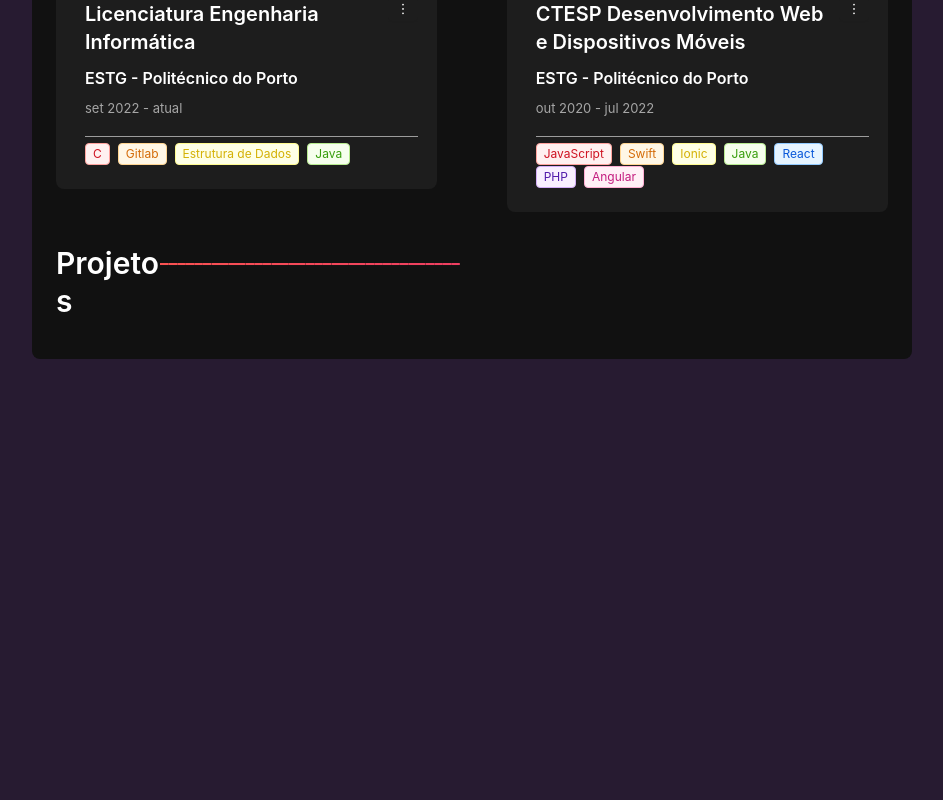
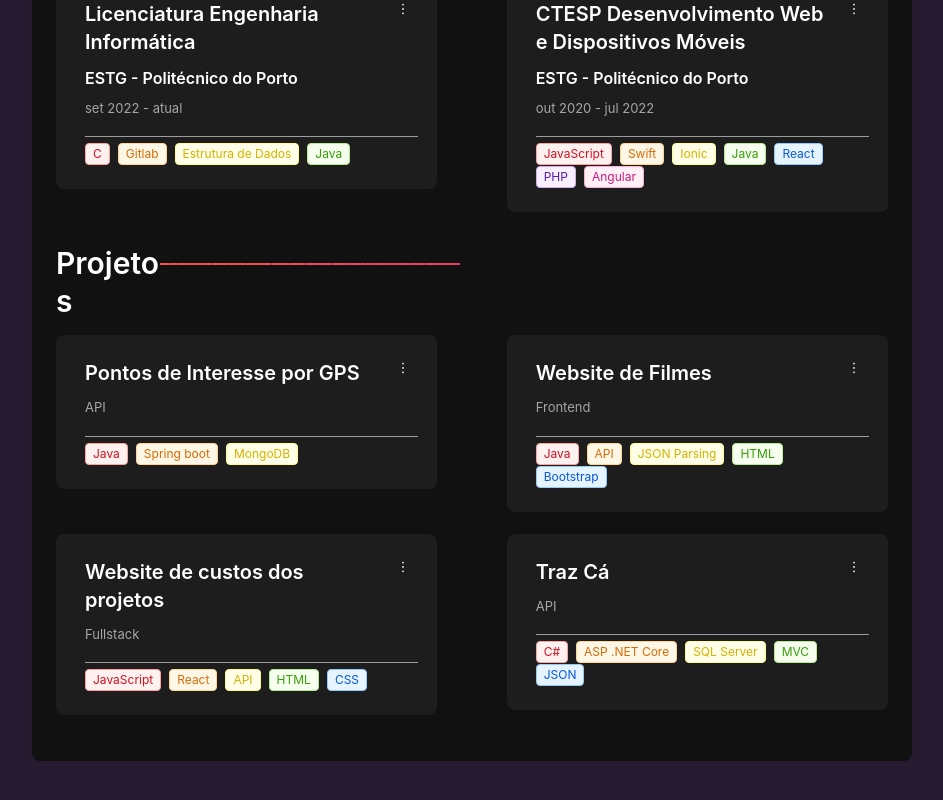
Before and after one commit to heyliceeee/cv_v2, a React (Create React App) app in the folder cv/: page / in a window 1280 px wide. Shown: the part 912-1712 px from the top of the page, without its empty margins (320-1263 px from the left). Before the commit the page ends 1311 px from the top, so only its background shows below. Built offline with nearby package versions, Linux system fonts and the light colour scheme.

Commit message:
💄 feat: Estilização CSS dos projetos

```diff
--- a/cv/src/components/maincontent/EducationContainer.js
+++ b/cv/src/components/maincontent/EducationContainer.js
@@ -56,7 +56,7 @@ const EducationContainer = () => {
                 </Col>
               </Row>
             </Card>
-        </Col>
+      </Col>
 
         <Col className='gutter-row' span={2} gutter={{xs: 8, sm: 16, md: 24, lg: 32}}></Col>
 
@@ -97,7 +97,7 @@ const EducationContainer = () => {
                 </Col>
               </Row>
             </Card>
-         </Col>
+        </Col>
       </Row>
 
       <br/>
--- a/cv/src/components/maincontent/ProjectsContainer.js
+++ b/cv/src/components/maincontent/ProjectsContainer.js
@@ -1,8 +1,9 @@
 import React from 'react'
 
-import '../../styles/maincontent/AboutContainer.css'
+import '../../styles/maincontent/ProjectsContainer.css'
 
-import { Row, Typography, Col } from 'antd'
+import { Row, Typography, Col, Card, Divider, Tag, Button } from 'antd'
+import { MoreOutlined } from '@ant-design/icons';
 
 const { Paragraph, Title } = Typography;
 
@@ -18,6 +19,140 @@ const ProjectsContainer = () => {
           <Title id='gradient' level={1}>___________________________________</Title>
         </Col>
       </Row>
+
+      <Row>
+        <Col className='gutter-row' span={11} gutter={{xs: 8, sm: 16, md: 24, lg: 32}}>
+          <Card className='projects'>
+            <Row>
+              <Col className='gutter-row' span={22} align="left">
+                <Title id='title4' level={4}>Pontos de Interesse por GPS</Title>
+              </Col>
+
+              <Col className='gutter-row' span={2} align="right">
+                <Button id="btn" size='small' href='#'><MoreOutlined /></Button>
+              </Col>
+            </Row>
+
+              <Row>
+                <Col className='gutter-row' span={24}>
+                  <Paragraph id='paragraph2'>API</Paragraph>
+                </Col>
+              </Row>
+
+              <Row>
+                <Divider />
+                <Col id='colTags' className='gutter-row' span={24} align="left">
+                  <Tag color="red">Java</Tag>
+                  <Tag color="orange">Spring boot</Tag>
+                  <Tag color="yellow">MongoDB</Tag>
+                </Col>
+              </Row>
+          </Card>
+        </Col>
+
+        <Col className='gutter-row' span={2} gutter={{xs: 8, sm: 16, md: 24, lg: 32}}></Col>
+
+        <Col className='gutter-row' span={11} gutter={{xs: 8, sm: 16, md: 24, lg: 32}}>
+          <Card className='projects'>
+            <Row>
+              <Col className='gutter-row' span={22} align="left">
+                <Title id='title4' level={4}>Website de Filmes</Title>
+              </Col>
+
+              <Col className='gutter-row' span={2} align="right">
+                <Button id="btn" size='small' href='#'><MoreOutlined /></Button>
+              </Col>
+            </Row>
+
+              <Row>
+                <Col className='gutter-row' span={24}>
+                  <Paragraph id='paragraph2'>Frontend</Paragraph>
+                </Col>
+              </Row>
+
+              <Row>
+                <Divider />
+                <Col id='colTags' className='gutter-row' span={24} align="left">
+                  <Tag color="red">Java</Tag>
+                  <Tag color="orange">API</Tag>
+                  <Tag color="yellow">JSON Parsing</Tag>
+                  <Tag color="green">HTML</Tag>
+                  <Tag color="blue">Bootstrap</Tag>
+                </Col>
+              </Row>
+          </Card>
+        </Col>
+      </Row>
+
+      <br />
+
+      <Row>
+        <Col className='gutter-row' span={11} gutter={{xs: 8, sm: 16, md: 24, lg: 32}}>
+          <Card className='projects'>
+            <Row>
+              <Col className='gutter-row' span={22} align="left">
+                <Title id='title4' level={4}>Website de custos dos projetos</Title>
+              </Col>
+
+              <Col className='gutter-row' span={2} align="right">
+                <Button id="btn" size='small' href='#'><MoreOutlined /></Button>
+              </Col>
+            </Row>
+
+              <Row>
+                <Col className='gutter-row' span={24}>
+                  <Paragraph id='paragraph2'>Fullstack</Paragraph>
+                </Col>
+              </Row>
+
+              <Row>
+                <Divider />
+                <Col id='colTags' className='gutter-row' span={24} align="left">
+                  <Tag color="red">JavaScript</Tag>
+                  <Tag color="orange">React</Tag>
+                  <Tag color="yellow">API</Tag>
+                  <Tag color="green">HTML</Tag>
+                  <Tag color="blue">CSS</Tag>
+                </Col>
+              </Row>
+          </Card>
+        </Col>
+
+        <Col className='gutter-row' span={2} gutter={{xs: 8, sm: 16, md: 24, lg: 32}}></Col>
+
+        <Col className='gutter-row' span={11} gutter={{xs: 8, sm: 16, md: 24, lg: 32}}>
+          <Card className='projects'>
+            <Row>
+              <Col className='gutter-row' span={22} align="left">
+                <Title id='title4' level={4}>Traz Cá</Title>
+              </Col>
+
+              <Col className='gutter-row' span={2} align="right">
+                <Button id="btn" size='small' href='#'><MoreOutlined /></Button>
+              </Col>
+            </Row>
+
+              <Row>
+                <Col className='gutter-row' span={24}>
+                  <Paragraph id='paragraph2'>API</Paragraph>
+                </Col>
+              </Row>
+
+              <Row>
+                <Divider />
+                <Col id='colTags' className='gutter-row' span={24} align="left">
+                  <Tag color="red">C#</Tag>
+                  <Tag color="orange">ASP .NET Core</Tag>
+                  <Tag color="yellow">SQL Server</Tag>
+                  <Tag color="green">MVC</Tag>
+                  <Tag color="blue">JSON</Tag>
+                </Col>
+              </Row>
+          </Card>
+        </Col>
+      </Row>
+
+      <br />
     </>
   )
 }
--- a/cv/src/components/sidebar/Information.js
+++ b/cv/src/components/sidebar/Information.js
@@ -30,7 +30,7 @@ const Information = () => {
 
                 <Col className='gutter-row' xs={3} sm={7} md={11} lg={15} xl={19} align="left">
                     <Text id='text'>E-mail</Text>
-                    <Paragraph strong id='paragraph'>alicedias2002@hotmail.com</Paragraph>
+                    <Paragraph strong id='paragraph'>uremail@email.com</Paragraph>
                 </Col>
             </Row>
 
--- a/cv/src/styles/maincontent/ProjectsContainer.css
+++ b/cv/src/styles/maincontent/ProjectsContainer.css
@@ -0,0 +1,50 @@
+.projects {
+    background-color: #1d1d1d;
+    border: #111;
+
+    .ant-divider {
+        background-color: #a6a6a6;
+        margin: 5px;
+    }
+}
+
+#title {
+    color: #fff;
+    margin-top: 10px;
+}
+
+#title4 {
+    color: #fff;
+    margin-top: 0px;
+    margin-left: 5px;
+}
+
+#gradient {
+    background: linear-gradient(90deg, rgba(250,82,82,1) 0%, rgba(221,36,118,1) 98%);
+    -webkit-background-clip: text;
+    -webkit-text-fill-color: transparent;
+    font-weight: bold;
+    font-size: large;
+}
+
+#paragraph {
+    color: #a6a6a6;
+    margin-left: 5px;
+}
+
+#colTags {
+    margin-left: 5px;
+}
+
+#btn {
+    margin: -5px;
+    background-color: #1d1d1d;
+    border-color: #1d1d1d;
+    color: #fff;
+}
+
+#paragraph2 {
+    color: #a6a6a6;
+    margin-left: 5px;
+    font-size: 13px;
+}
```
